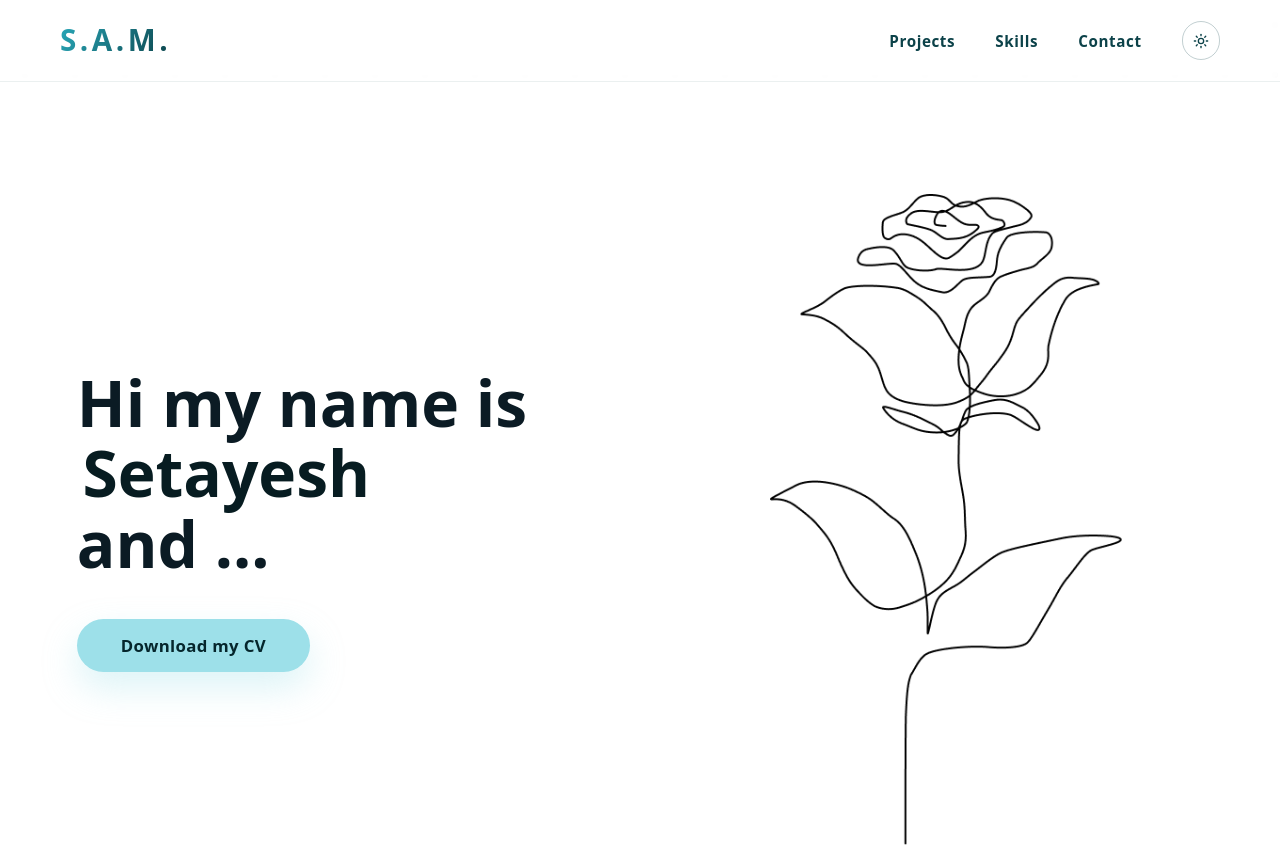
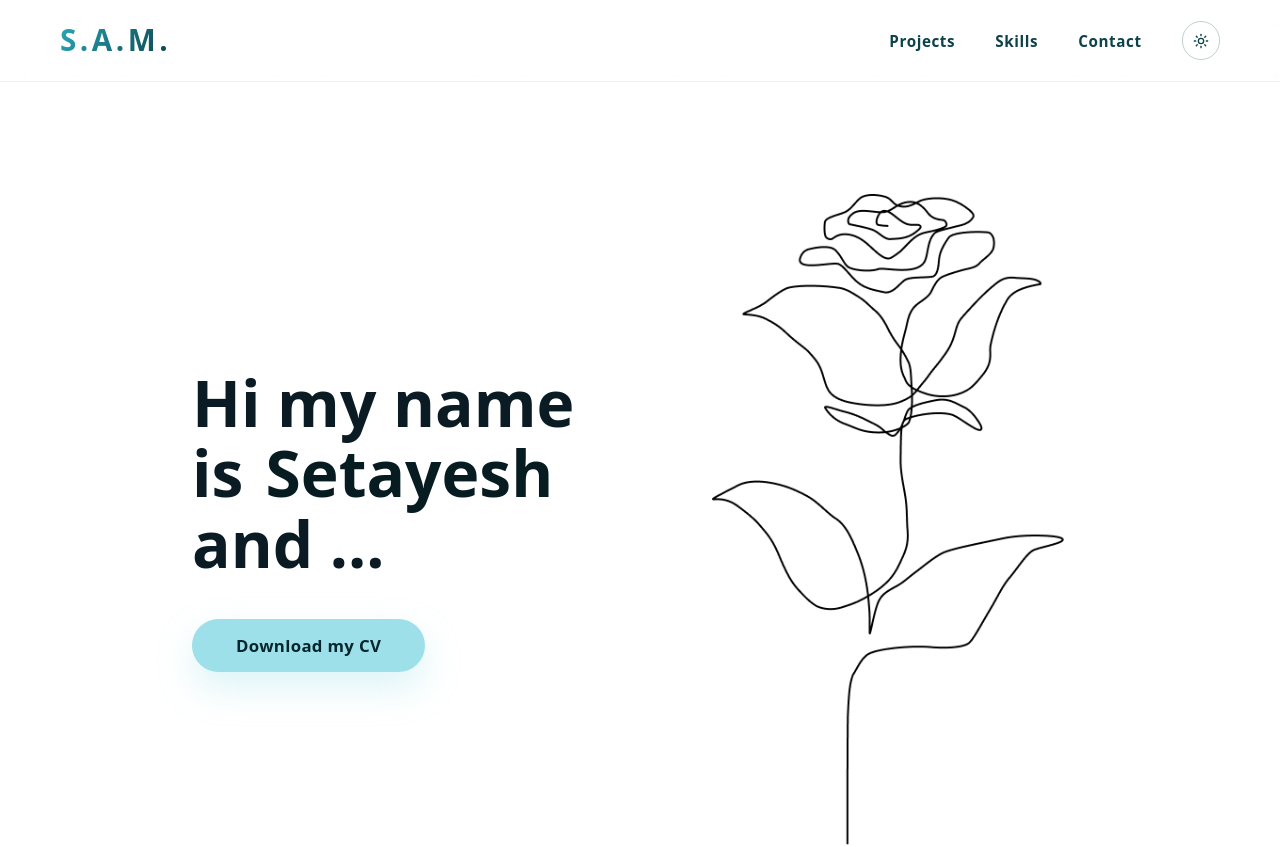
Before and after one commit to Setayesh2332/personal-portfolio-1.0, a React (Vite) app: page / in a window 1280 px wide. Shown: the top 847 px of the page. Built offline with nearby package versions, Linux system fonts and the light colour scheme; no server answers; a web font is replaced by a local one.

Commit message:
update padding

```diff
--- a/src/components/Home.css
+++ b/src/components/Home.css
@@ -6,7 +6,7 @@
   grid-template-columns: repeat(2, minmax(0, 1fr));
   gap: clamp(3rem, 8vw, 6rem);
   align-items: center;
-  padding: clamp(4rem, 10vw, 7rem) clamp(1.5rem, 6vw, 7rem);
+  padding: clamp(4rem, 10vw, 7rem) clamp(12rem, 6vw, 7rem);
   background-color: #ffffff;
   color: #0b1b24;
   overflow: hidden;
```
